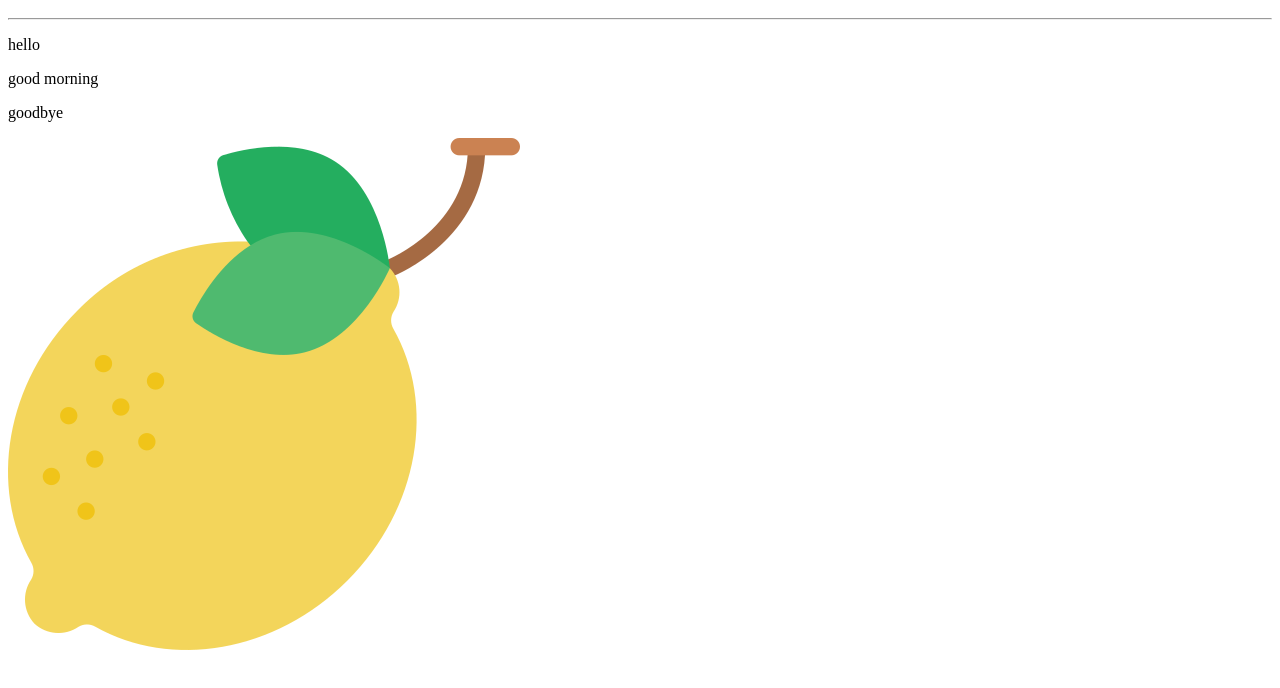
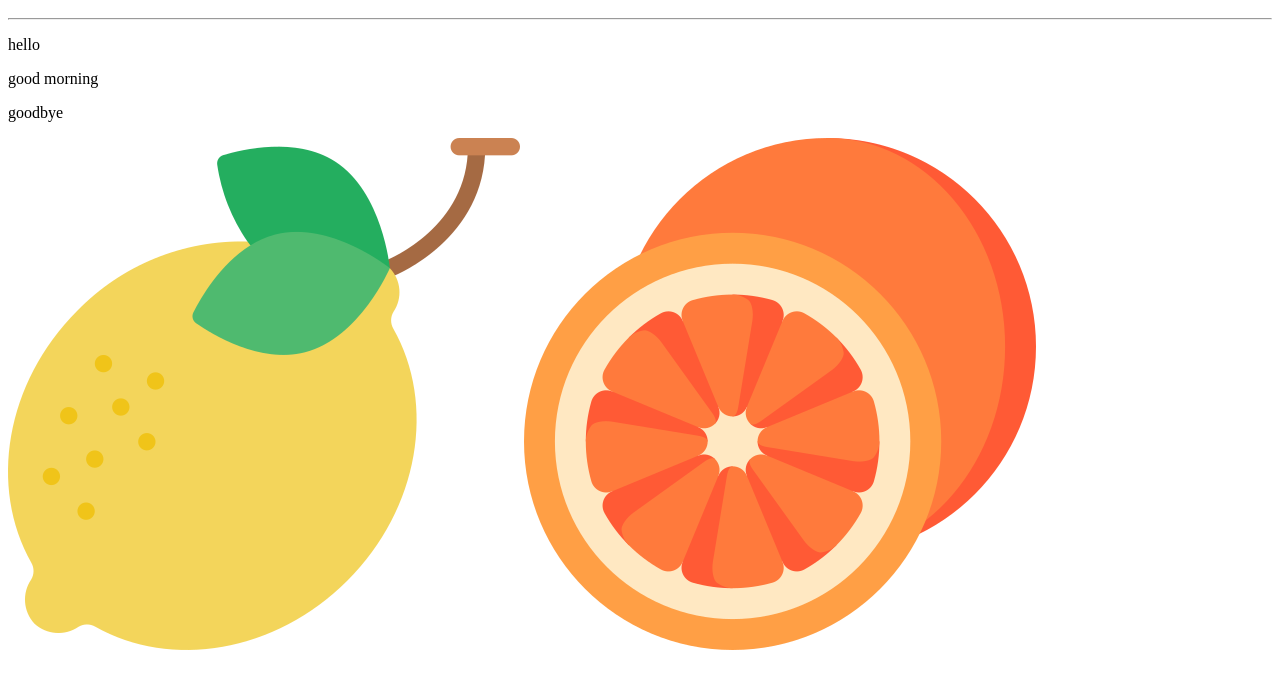
Before and after one commit to jellyfishchen/depot, a plain HTML site: page index.html in a window 1280 px wide. Shown: the part 48-736 px from the top of the page. Drawn offline with Linux system fonts and the light colour scheme.

Commit message:
tenth git

```diff
--- a/index.html
+++ b/index.html
@@ -8,6 +8,7 @@
 <p>good morning</p>
 <p>goodbye</p>
 <img src="lemon.png">
+<img src="orange.png">
 
 </body>
 
```
Also changed, not shown: orange.png (added).
